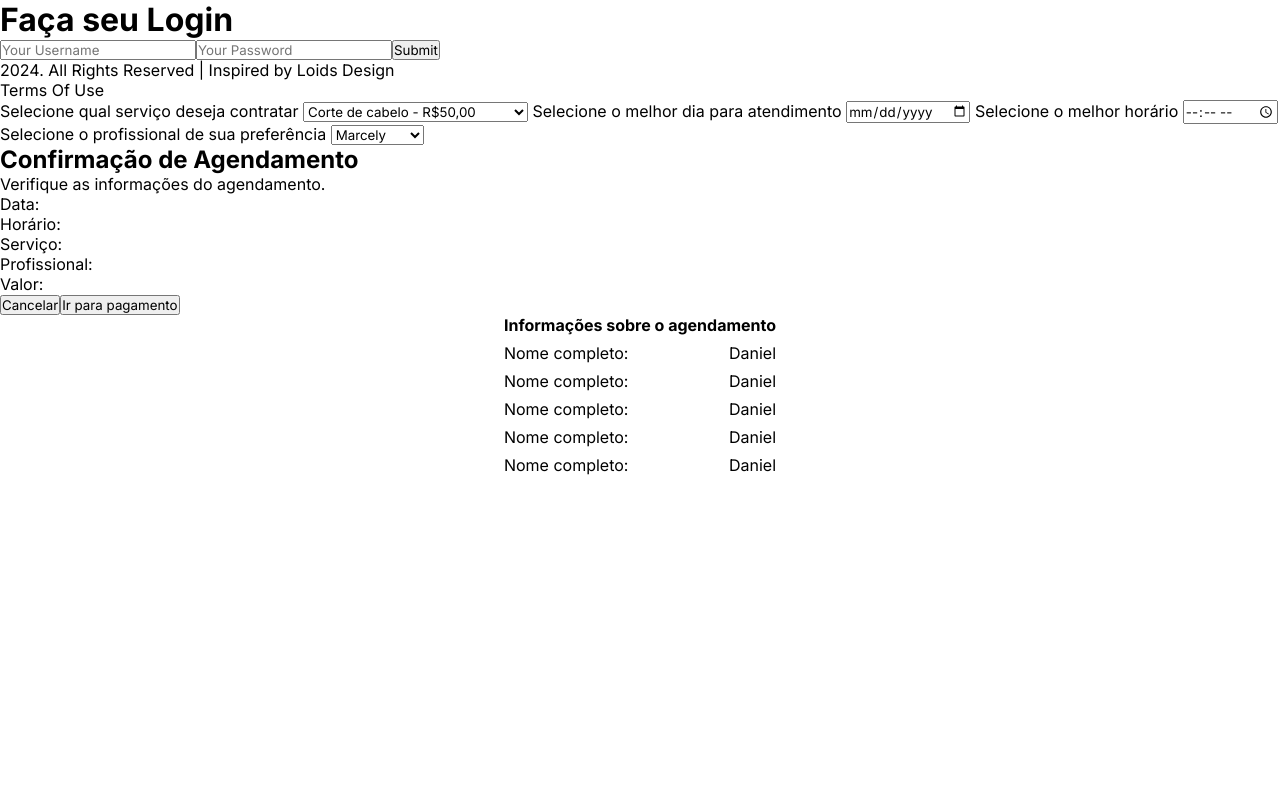
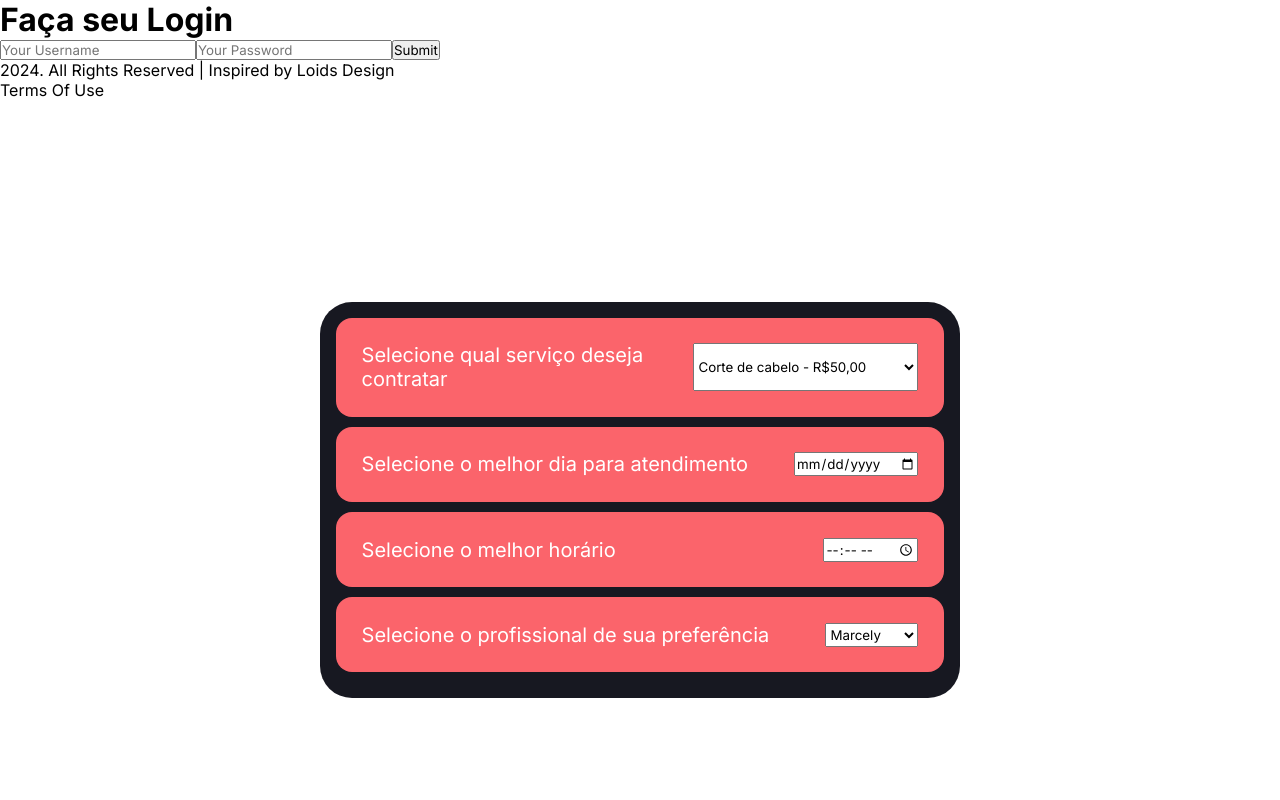
Before and after one commit to marcelylobato/projeto-angular-I, an Angular app: page / in a window 1280 px wide. Shown: the top 800 px of the page. Built offline with nearby package versions, Linux system fonts and the light colour scheme.

Commit message:
Estilização inicial do formulario

```diff
--- a/src/app/components/btn-inputs-form/btn-inputs-form.component.html
+++ b/src/app/components/btn-inputs-form/btn-inputs-form.component.html
@@ -1,6 +1,9 @@
-<form action="" method="get">
+
+<section class="section-form">
+    <form action="" method="get" id="form-select">
 
         <!-- Input de seleção de serviços -->
+        <fieldset class="style-forms">
             <label for="service"> Selecione qual serviço deseja contratar </label>
             <select type="select" id="service">
                 <option value="corte" selected>Corte de cabelo - R$50,00</option>
@@ -11,16 +14,22 @@
                 <option value="tratamento">Tratamento Capilar - R$120,00</option>
                 <option value="depilacao">Depilação - R$70,00</option>
             </select>
+        </fieldset>
 
         <!-- Input de seleção de data para o atendimento -->
+        <fieldset class="style-forms">
             <label for="data"> Selecione o melhor dia para atendimento </label>
             <input type="date" id="data">
+         </fieldset>
 
         <!-- Input de seleção para escolher o horario do atendimento -->
+        <fieldset class="style-forms">
             <label for="hour"> Selecione o melhor horário </label>
             <input type="time" id="hour" min="08:00" max="18:00" step="1800">
+        </fieldset>
 
         <!-- Input para escolher qual profissional irá realizar o atendimento -->
+        <fieldset class="style-forms">
             <label for="professional"> Selecione o profissional de sua preferência </label>
             <select type="select" id="professional">
                 <option value="cezaniltom"> Cezaniltom </option>
@@ -29,4 +38,6 @@
                 <option value="marcely" selected> Marcely </option>
                 <option value="natalia"> Natalia </option>
             </select>
+        </fieldset>
     </form>
+</section>
--- a/src/app/components/btn-inputs-form/btn-inputs-form.component.scss
+++ b/src/app/components/btn-inputs-form/btn-inputs-form.component.scss
@@ -1 +1,34 @@
 @use "../../scss/variables" as var;
+
+.section-form {
+    color: var.$Branco;
+    width: 100vw;
+    min-height: 100vh;
+    display: flex;
+    justify-content: center;
+    align-items: center;
+    font-size: 20px;
+
+
+    #form-select {
+        width: 50%;
+        height: 70%;
+        display: flex;
+        background-color: var.$Azul-escuro;
+        flex-direction: column;
+        justify-content: center;
+        padding: 1rem;
+        border-radius: 2rem;
+
+        .style-forms {
+            display: flex;
+            justify-content: space-between;
+            padding: 1.6rem;
+            margin-bottom: 10px;
+            border: none;
+            border-radius: 1rem;
+            background-color: var.$Rosa-avermelhado;
+            color: var.$Branco;
+        }
+    }
+}
```
Lines whose indentation alone changed are shown as unchanged.
